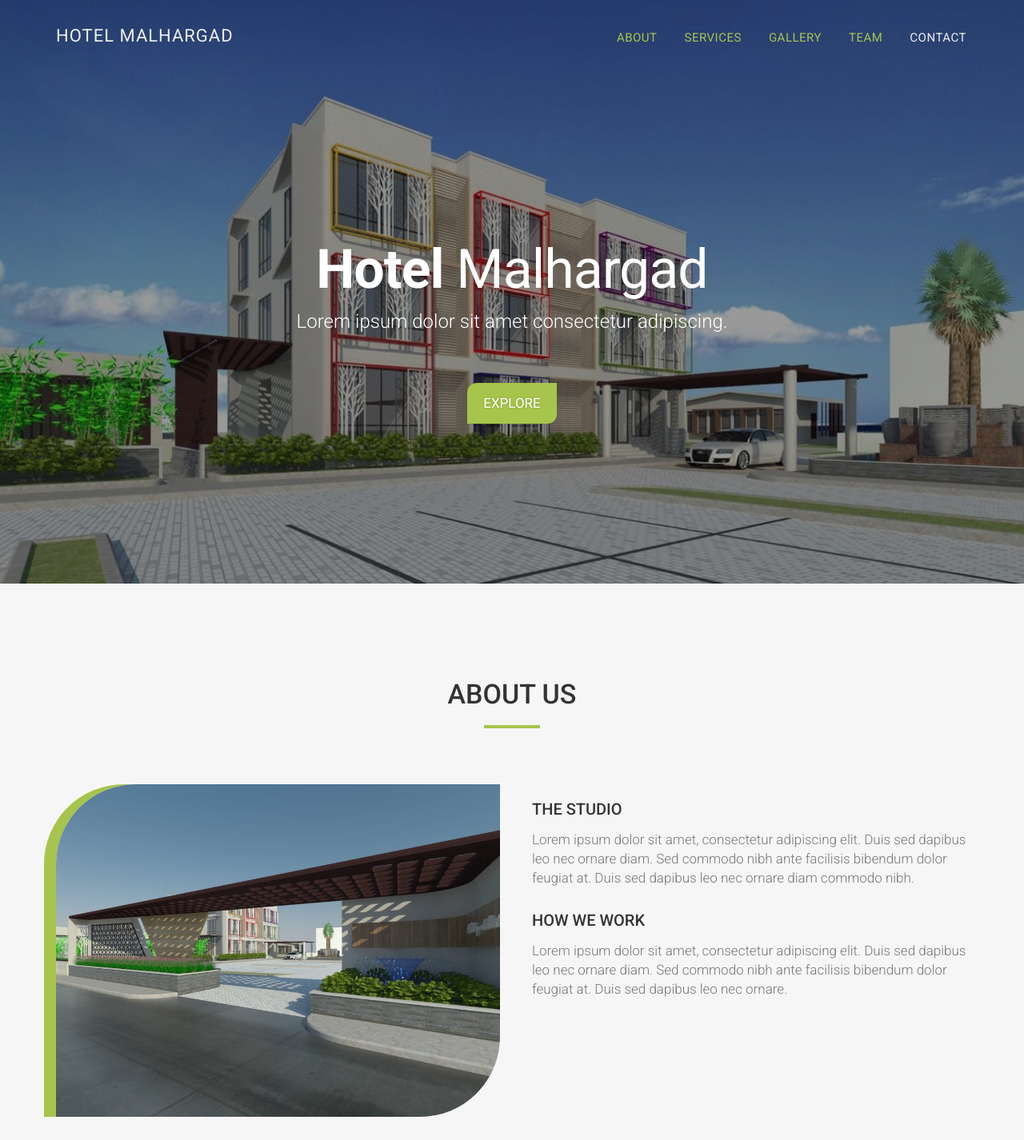
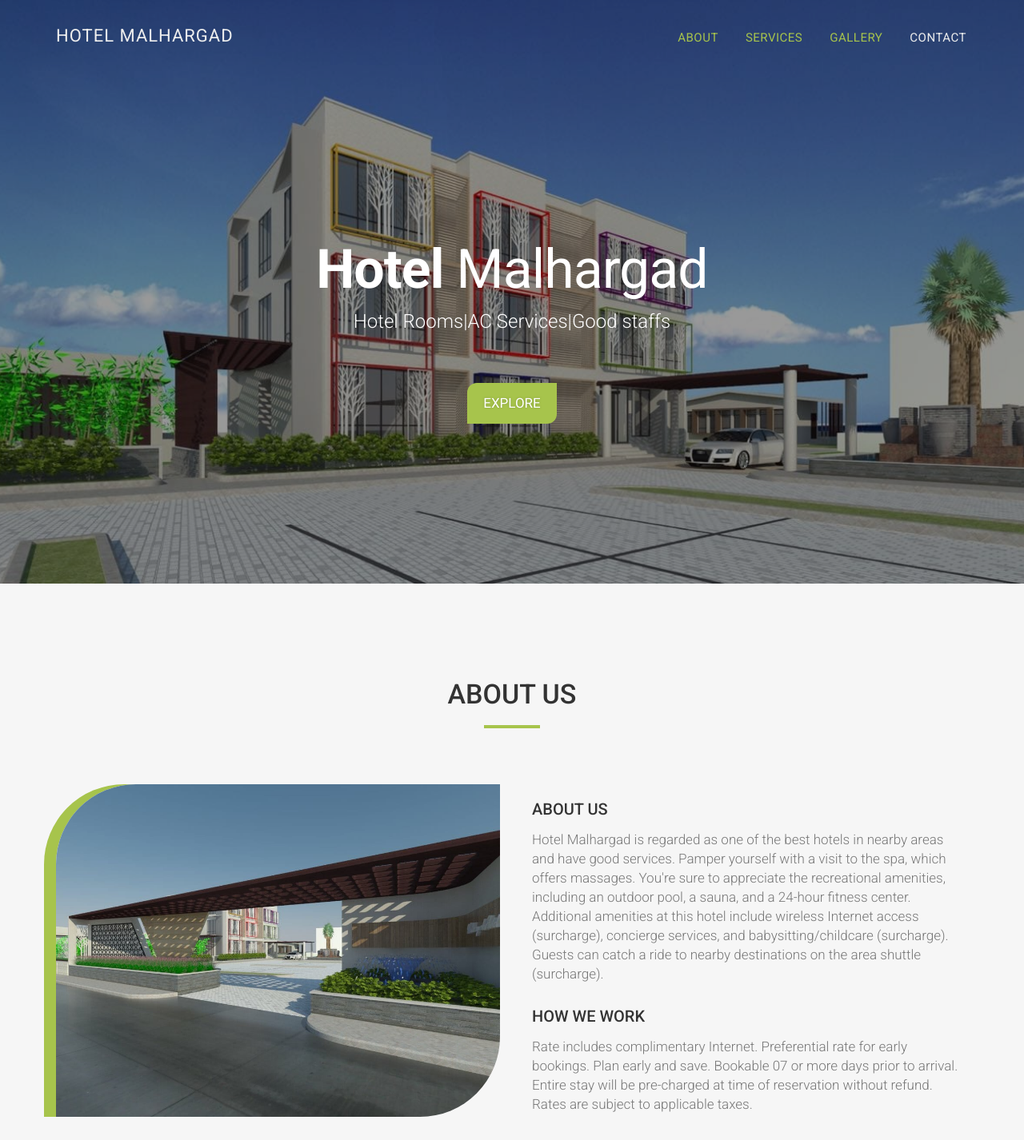
Before and after one commit to abhinavjha98/hotelmalhargad, a plain HTML site: page index.html in a window 1280 px wide. Shown: the top 1426 px of the page at 80% size. Drawn offline with Linux system fonts and the light colour scheme.

Commit message:
Completed the site

```diff
--- a/index.html
+++ b/index.html
@@ -48,7 +48,7 @@
         <li><a href="#about" class="page-scroll">About</a></li>
         <li><a href="#services" class="page-scroll">Services</a></li>
         <li><a href="#portfolio" class="page-scroll">Gallery</a></li>
-        <li><a href="#team" class="page-scroll">Team</a></li>
+       <!-- <li><a href="#team" class="page-scroll">Team</a></li> -->
         <li><a href="#contact" class="page-scroll">Contact</a></li>
       </ul>
     </div>
@@ -63,7 +63,7 @@
         <div class="row">
           <div class="intro-text">
            <span> <h1><strong>Hotel</strong> <!-- <span>/</span> --> Malhargad</h1></span>
-            <p>Lorem ipsum dolor sit amet consectetur adipiscing.</p>
+            <p>Hotel Rooms|AC Services|Good staffs</p>
             <a href="#about" class="btn btn-custom btn-lg page-scroll">Explore</a> </div>
         </div>
       </div>
@@ -81,10 +81,10 @@
       <div class="col-xs-12 col-md-6 text-center"> <img src="img/about1.jpeg" class="img-responsive" alt=""> </div>
       <div class="col-xs-12 col-md-6">
         <div class="about-text">
-          <h3>The Studio</h3>
-          <p>Lorem ipsum dolor sit amet, consectetur adipiscing elit. Duis sed dapibus leo nec ornare diam. Sed commodo nibh ante facilisis bibendum dolor feugiat at. Duis sed dapibus leo nec ornare diam commodo nibh.</p>
+          <h3>About US</h3>
+          <p>Hotel Malhargad is regarded as one of the best hotels in nearby areas and have good services. Pamper yourself with a visit to the spa, which offers massages. You're sure to appreciate the recreational amenities, including an outdoor pool, a sauna, and a 24-hour fitness center. Additional amenities at this hotel include wireless Internet access (surcharge), concierge services, and babysitting/childcare (surcharge). Guests can catch a ride to nearby destinations on the area shuttle (surcharge).</p>
           <h3>How We Work</h3>
-          <p>Lorem ipsum dolor sit amet, consectetur adipiscing elit. Duis sed dapibus leo nec ornare diam. Sed commodo nibh ante facilisis bibendum dolor feugiat at. Duis sed dapibus leo nec ornare.</p>
+          <p>Rate includes complimentary Internet. Preferential rate for early bookings. Plan early and save. Bookable 07 or more days prior to arrival. Entire stay will be pre-charged at time of reservation without refund. Rates are subject to applicable taxes.</p>
         </div>
       </div>
     </div>
@@ -265,7 +265,7 @@
   </div>
 </div>
 <!-- Team Section -->
-<div id="team" class="text-center">
+<!-- <div id="team" class="text-center">
   <div class="overlay">
     <div class="container">
       <div class="col-md-8 col-md-offset-2 section-title">
@@ -309,7 +309,7 @@
       </div>
     </div>
   </div>
-</div>
+</div> -->
 <!-- Contact Section -->
 <div id="contact">
   <div class="container">
```
